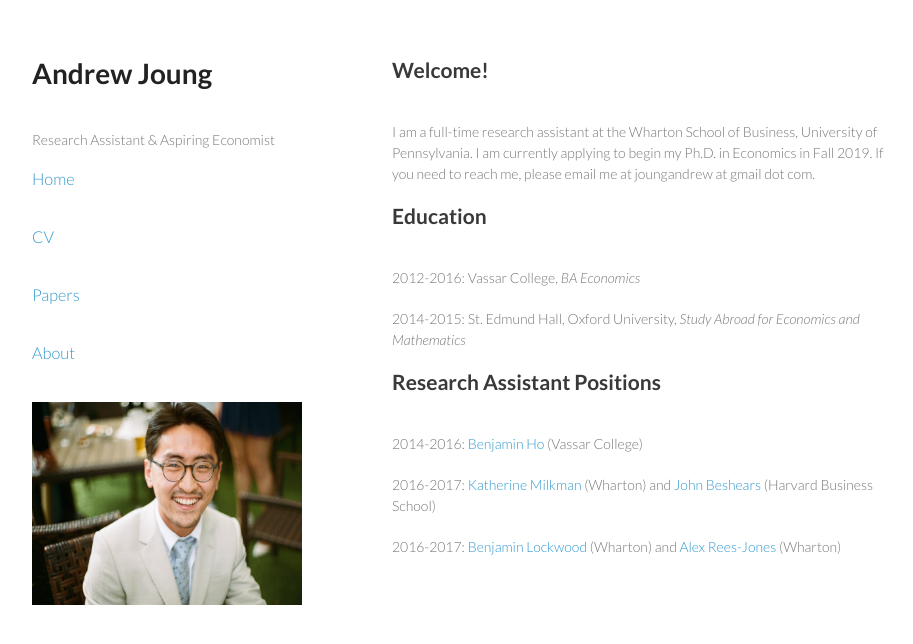
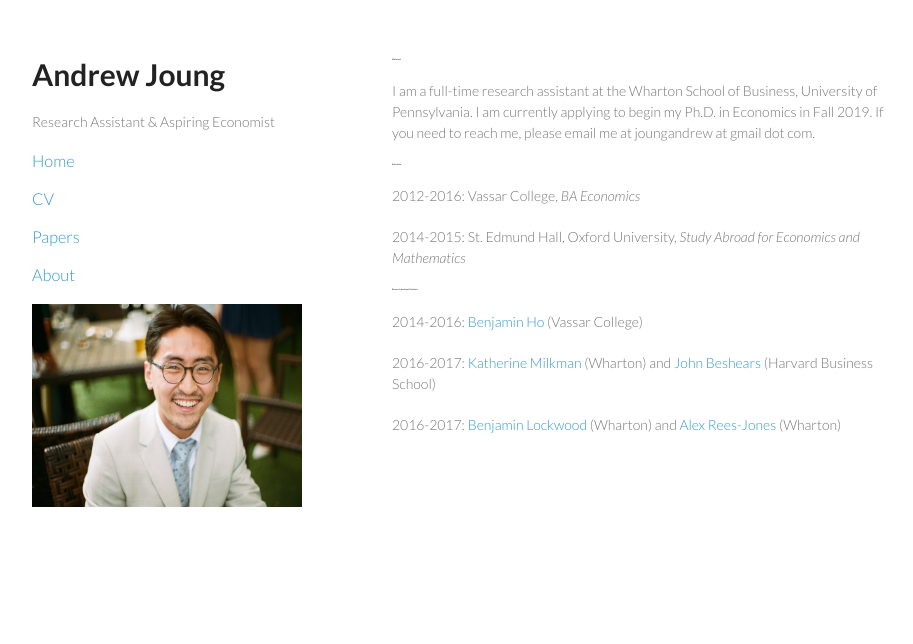
Before and after one commit to sxfinance/sxia.github.io, a Jekyll site: the page index.html, which Jekyll copies as it is, in a window 1280 px wide. Shown: the top 644 px of the page, without its empty margins (178-1091 px from the left). Built offline with Jekyll 4.4.1, drawn with Linux system fonts in a browser that asks for light colours.

Commit message:
Update styles.css

```diff
--- a/stylesheets/styles.css
+++ b/stylesheets/styles.css
@@ -9,7 +9,7 @@
 
 h1, h2, h3, h4, h5, h6 {
   color:#222;
-  margin:0 0 40px;
+  margin:0 0 20px;
 }
 
 p, ul, ol, table, pre, dl {
@@ -21,10 +21,11 @@
 }
 
 h1 {
-  font-size:28px;
+  font-size:30px;
 }
 
 h2 {
+  font-size:02px;
   color:#393939;
 }
 
```
